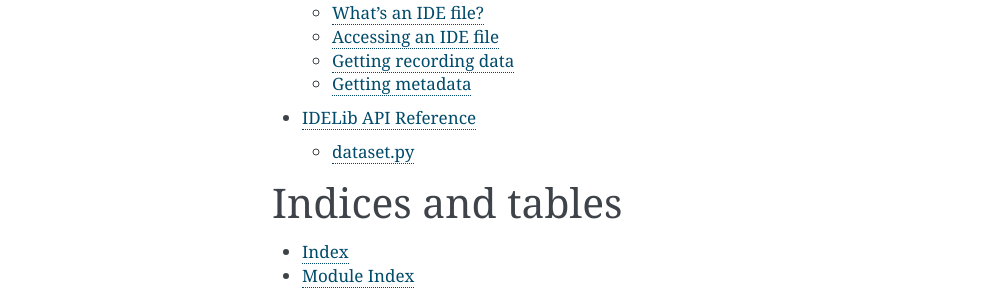
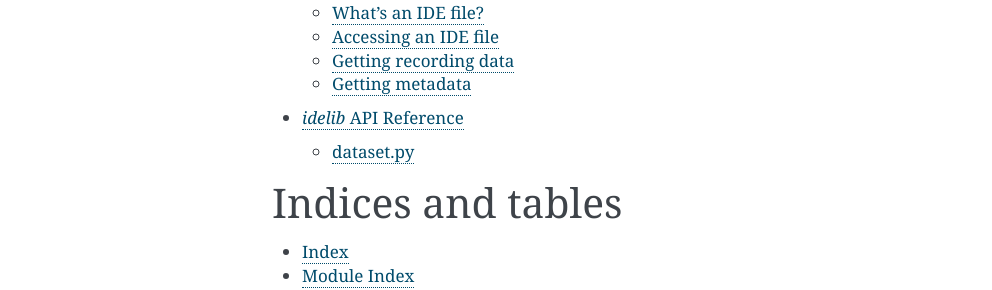
Before and after one commit to MideTechnology/idelib, a Sphinx documentation site: the page built from docs/source/index.rst, in a window 1280 px wide. Shown: the part 377-667 px from the top of the page, without its empty margins (148-1140 px from the left). Built offline with Sphinx 7.4.7, drawn with Linux system fonts in a browser that asks for light colours.

Commit message:
fixup -3

```diff
--- a/docs/source/api_ref.rst
+++ b/docs/source/api_ref.rst
@@ -1,5 +1,5 @@
-IDELib API Reference
-========================
+`idelib` API Reference
+======================
 
 .. toctree::
    :maxdepth: 2
```
